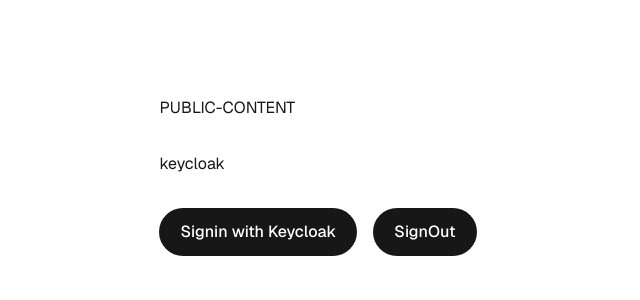
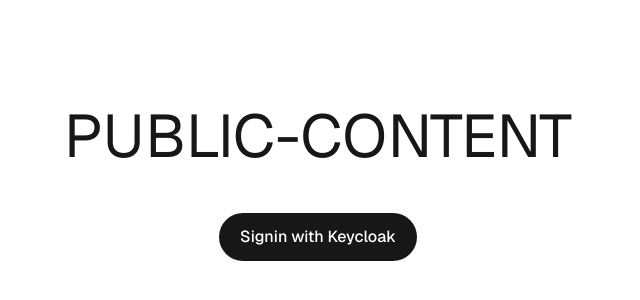
Before and after one commit to TheerapatHHR/mock-public-content, a Next.js app: page / in a window 1280 px wide. Shown: the part 224-524 px from the top of the page, without its empty margins (322-962 px from the left). Built offline with nearby package versions, Linux system fonts and the light colour scheme; no server answers.

Commit message:
fix signin button depend on status

```diff
--- a/src/app/page.tsx
+++ b/src/app/page.tsx
@@ -1,22 +1,25 @@
 import SignIn from "./components/SignIn";
 import SignOut from "./components/SignOut";
 import { auth } from "@/auth";
+import Image from "next/image";
 
 export default async function Home() {
 
-  // const session = await auth();
+  const session = await auth();
   // console.log(session);
 
   return (
     <div className="grid grid-rows-[20px_1fr_20px] items-center justify-items-center min-h-screen p-8 pb-20 gap-16 sm:p-20 font-[family-name:var(--font-geist-sans)]">
-      <main className="flex flex-col gap-[32px] row-start-2 items-center sm:items-start">
+      <main className="flex flex-col gap-[32px] row-start-2 items-center ">
 
-        <h1 className="flex item-center">PUBLIC-CONTENT</h1>
-        <h1>keycloak</h1>
+        <h1 className="flex item-center text-[60px]">PUBLIC-CONTENT</h1>
 
         <div className="flex gap-4 items-center flex-col sm:flex-row">
-          <SignIn />
-          <SignOut />
+          <div className="text-sm sm:text-base">
+            {session?.user ? (<SignOut />) : (<SignIn />)}
+          </div>
+
+          {/* <SignOut /> */}
         </div>
       </main>
 
--- a/src/auth.ts
+++ b/src/auth.ts
@@ -23,7 +23,6 @@ export const { handlers, signIn, signOut, auth } = NextAuth({
         if (!token.refresh_token) throw new Error("No refresh token available");
 
         try {
-          console.log("into try-------------")
           const response = await fetch("https://extgw-oapi-pf-sit.arisetech.dev/realms/partner/protocol/openid-connect/token", {
             method: "POST",
             headers: {
@@ -55,8 +54,8 @@ export const { handlers, signIn, signOut, auth } = NextAuth({
             idToken: newTokens.id_token,
           }
         } catch (error) {
-          console.error("Error refreshing token:", error);
-          token.error = "RefreshTokenError"
+          // console.error("Error refreshing token:", error);
+          // token.error = "RefreshTokenError"
           return token;
         }
       }
```
